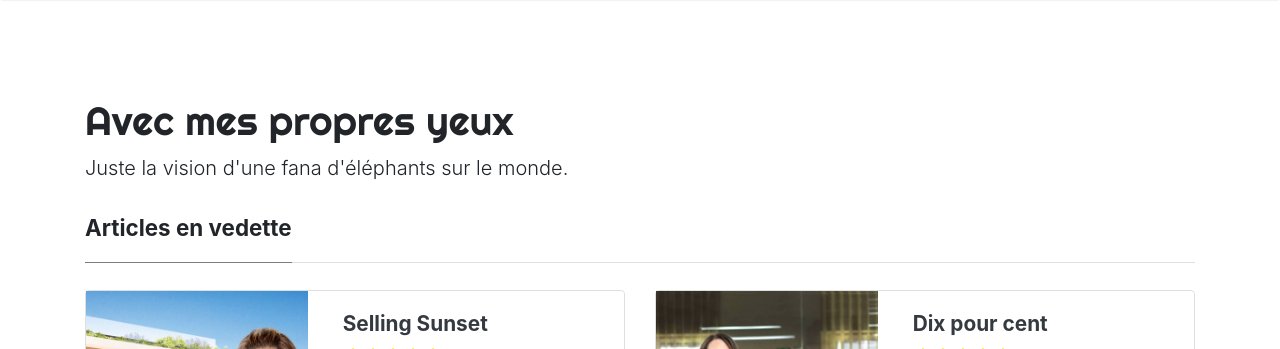
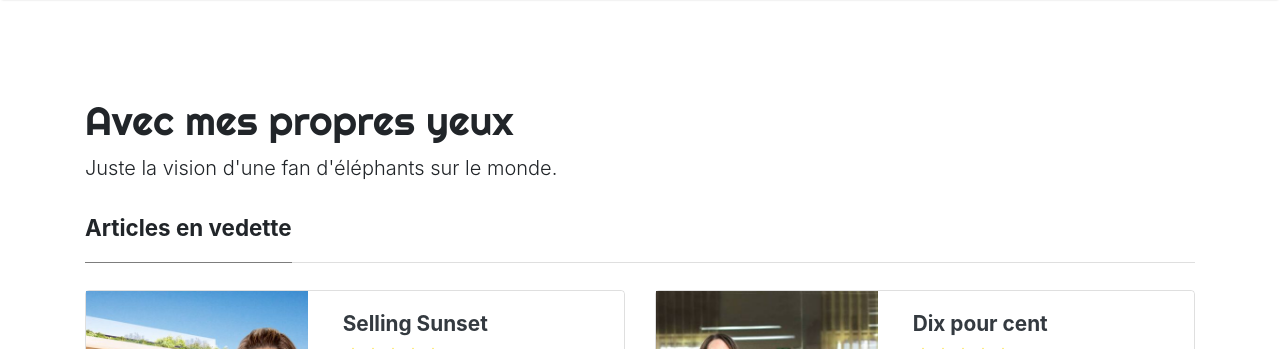
Before and after one commit to avecmespropresyeux/site_web, a Jekyll site: the page built from index.html, in a window 1280 px wide and 900 px high. Shown: the top 349 px of the window. Built offline with Jekyll 4.4.1, drawn with Linux system fonts in a browser that asks for light colours; nearby versions of some CDN libraries; the list of posts is cut into pages by our own code.

```diff
--- a/_config.yml
+++ b/_config.yml
@@ -1,13 +1,13 @@
 # Site
 name: "Avec mes propres yeux"
 title: "Avec mes propres yeux"
-description: "Juste la vision d'une fana d'éléphants sur le monde."
+description: "Juste la vision d'une fan d'éléphants sur le monde."
 logo: 'assets/images/logo.png'
 favicon: 'assets/images/logo.png'
 baseurl: ''
 google_analytics: 'UA-181944680-1'
 disqus: 'avecmespropresyeux'
-# mailchimp-list: 'https://avecmespropresyeux.us2.list-manage.com/subscribe/post?u=04234bd3af06bf4b44180ffee&amp;id=b9fb2f4a7d'
+mailchimp-list: 'https://avecmespropresyeux.us2.list-manage.com/subscribe/post?u=04234bd3af06bf4b44180ffee&amp;id=b9fb2f4a7d'
 include: ["_pages"]
 permalink: /:title/
 future: false
```
